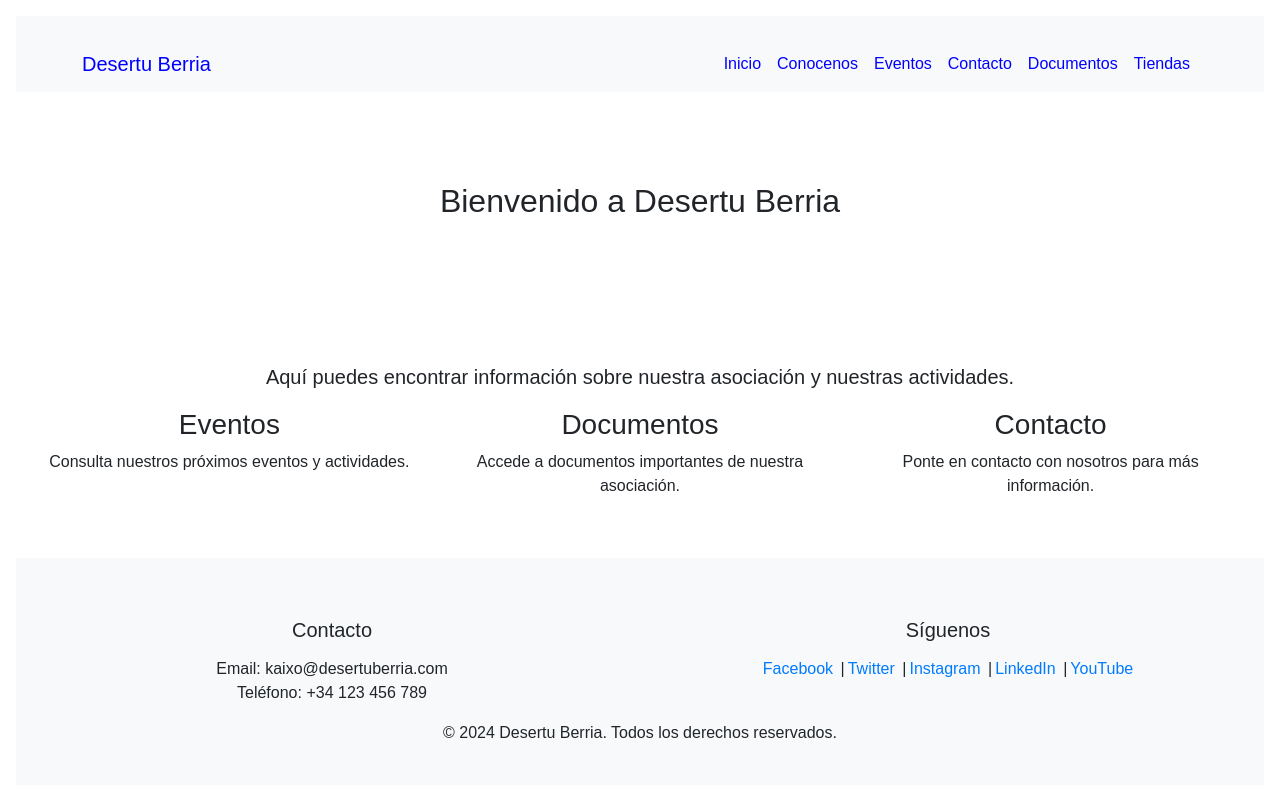
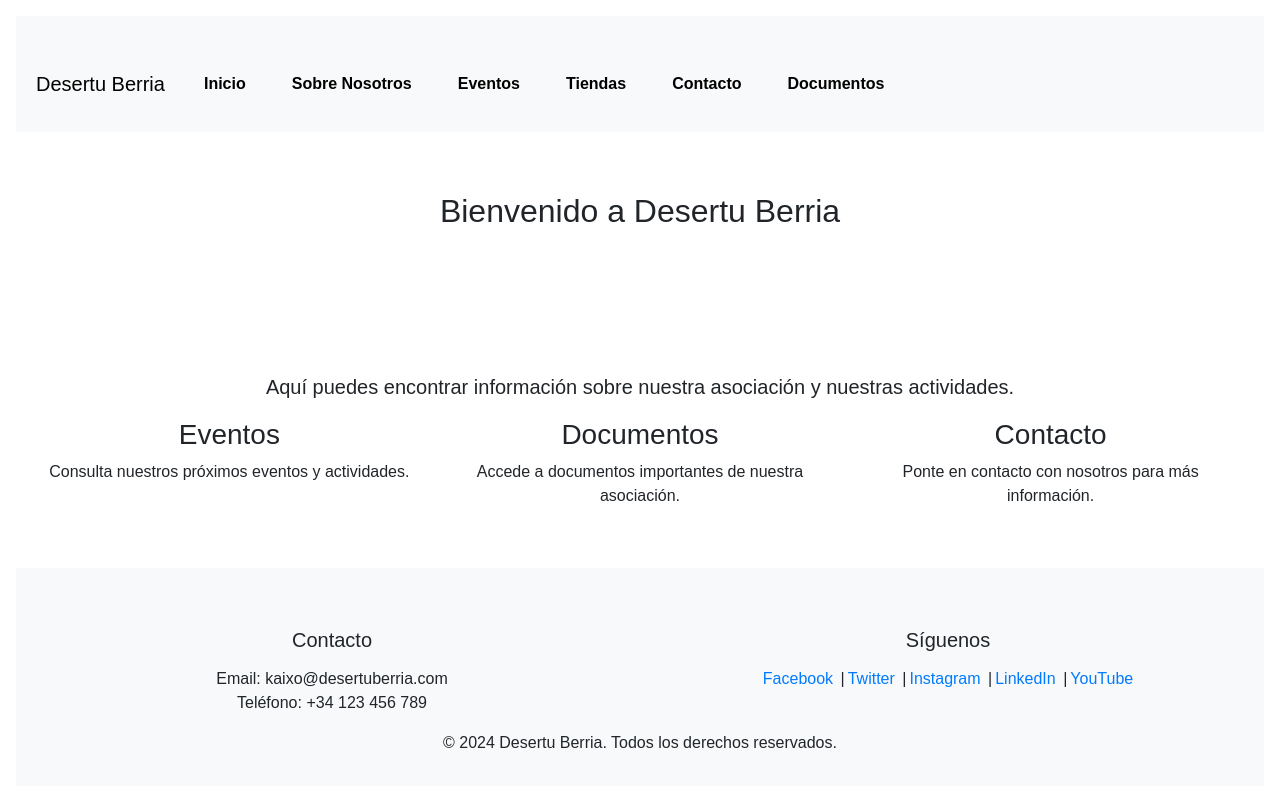
Before and after one commit to vickypineli/desertu.react, a React (Vite) app: page / in a window 1280 px wide. Shown: the top 786 px of the page. Built offline with nearby package versions, Linux system fonts and the light colour scheme.

Commit message:
correcciones en .navbar-toggler-icon

```diff
--- a/src/components/header/Header.css
+++ b/src/components/header/Header.css
@@ -1,20 +1,137 @@
-/* src/components/header/Header.css */
-.header {
-  margin-bottom: 50px; /* Espacio inferior para separar del contenido */
+/* Estilos generales del navbar */
+.navbar {
+  position: relative;
+  z-index: 1000;
+  width: 100%; /* Asegurar que ocupe todo el ancho */
 }
 
-.navbar {
-  background-color: #007bff; /* Color de fondo de la barra de navegación */
+/* Eliminar borde y contorno del botón */
+.navbar-toggler {
+  border: none;
+  outline: none;
+  cursor: pointer;
+  position: relative;
+  width: 30px;
+  height: 24px;
+  display: flex;
+  justify-content: center;
+  align-items: center;
+  padding: 0;
+  background-color: trnsparent; /* Evitar fondo predeterminado */
+  /* background-color: none; */
 }
 
-.navbar-brand,
+/* Evitar el borde o la sombra cuando se hace clic */
+.navbar-toggler:focus,
+.navbar-toggler:active,
+.navbar-toggler:focus-visible {
+  outline: none;
+  box-shadow: none; /* Eliminar cualquier sombra o borde */
+}
+
+/* Líneas del icono de hamburguesa */
+.navbar-toggler-icon {
+  width: 30px;
+  height: 4px;
+  background-color: #000;
+  position: relative;
+  transition: all 0.3s ease;
+}
+
+/* Líneas superior e inferior (pseudo-elementos) */
+.navbar-toggler-icon::before,
+.navbar-toggler-icon::after {
+  content: '';
+  width: 30px;
+  height: 4px;
+  background-color: #000;
+  position: absolute;
+  left: 0;
+  transition: all 0.3s ease;
+}
+
+/* Posicionar las líneas superior e inferior */
+.navbar-toggler-icon::before {
+  top: -8px;
+
+
+}
+
+.navbar-toggler-icon::after {
+  top: 8px;
+}
+
+/* Transición a "X" cuando se hace clic en el menú */
+.navbar-toggler.open .navbar-toggler-icon {
+  background-color: transparent; /* Ocultar la línea central */
+  background-size: 0; /* Ocultar la línea central */
+
+}
+
+.navbar-toggler.open .navbar-toggler-icon::before {
+  transform: rotate(45deg);
+  top: 0;
+}
+
+.navbar-toggler.open .navbar-toggler-icon::after {
+  transform: rotate(-45deg);
+  top: 0;
+}
+
+/* Menú desplegable */
+.sliding-menu {
+  max-height: 0;
+  overflow: hidden;
+  transition: max-height 0.5s ease-in-out; /* Suave deslizamiento */
+}
+
+.sliding-menu.show {
+  max-height: 500px; /* Ajusta este valor según el tamaño del menú */
+}
+
+/* Estilos de los elementos dentro del menú */
+.navbar-nav {
+  padding-left: 0;
+  margin-bottom: 0;
+  list-style: none;
+  text-align: center; /* Centrar los enlaces en pantallas pequeñas */
+}
+
+.nav-item {
+  margin: 10px 0; /* Añadir espacio entre los enlaces */
+}
+
 .nav-link {
-  color: blue; /* Color del texto de los enlaces */
+  color: #000;
+  text-decoration: none;
+  font-weight: bold;
 }
 
 .nav-link:hover {
-  color: red; /* Color del texto al pasar el mouse */
-  font-weight: bold;
-  text-decoration: underline;
+  color: #555; /* Cambiar el color cuando el cursor pase por encima */
+}
 
+/* Evitar el deslizamiento en pantallas más grandes */
+@media (min-width: 992px) {
+  .sliding-menu {
+    max-height: none; /* Mostrar menú en pantallas grandes */
+    overflow: visible;
+  }
+
+  .navbar-nav {
+    flex-direction: row;
+    justify-content: flex-end;
+  }
+
+  .nav-item {
+    margin: 0 15px;
+  }
+
+  .nav-link {
+    color: #000;
+  }
+
+  .nav-link:hover {
+    color: #555;
+  }
 }
--- a/src/components/header/Header.jsx
+++ b/src/components/header/Header.jsx
@@ -1,27 +1,44 @@
 // src/components/header/Header.jsx
-// import React from 'react';
+import { useState } from 'react';
 import { Link } from 'react-router-dom';
-import './Header.css'; // Importa los estilos del componente
+import './Header.css'; // Asegúrate de importar tus estilos
 
-function Header() {
+const Header = () => {
+  const [isOpen, setIsOpen] = useState(false); // Estado para manejar la visibilidad del menú
+
+  const toggleMenu = () => {
+    setIsOpen(!isOpen); // Cambiar el estado de apertura/cierre del menú
+  };
+
   return (
-    <header className="header">
     <nav className="navbar navbar-expand-lg navbar-light bg-light">
-        <div className="container">
+      <div className="container-fluid">
         <Link className="navbar-brand" to="/">Desertu Berria</Link>
-          <button className="navbar-toggler" type="button" data-bs-toggle="collapse" data-bs-target="#navbarNav" aria-controls="navbarNav" aria-expanded="false" aria-label="Toggle navigation">
+        {/* Botón de hamburguesa con transformación */}
+        <button
+          className={`navbar-toggler ${isOpen ? 'open' : ''}`}
+          type="button"
+          onClick={toggleMenu}
+          aria-controls="navbarNav"
+          aria-expanded={isOpen}
+          aria-label="Toggle navigation"
+        >
           <span className="navbar-toggler-icon"></span>
         </button>
-          <div className="collapse navbar-collapse" id="navbarNav">
-            <ul className="navbar-nav ms-auto"> {/* Alinea los enlaces a la derecha */}
+        {/* Menú con animación de deslizamiento */}
+        <div className={`navbar-collapse sliding-menu ${isOpen ? 'show' : ''}`} id="navbarNav">
+          <ul className="navbar-nav">
             <li className="nav-item">
               <Link className="nav-link" to="/">Inicio</Link>
             </li>
             <li className="nav-item">
-                <Link className="nav-link" to="/about">Conocenos</Link>
+              <Link className="nav-link" to="/about">Sobre Nosotros</Link>
             </li>
             <li className="nav-item">
               <Link className="nav-link" to="/events">Eventos</Link>
+            </li>
+            <li className="nav-item">
+              <Link className="nav-link" to="/stores">Tiendas</Link>
             </li>
             <li className="nav-item">
               <Link className="nav-link" to="/contact">Contacto</Link>
@@ -29,16 +46,11 @@ function Header() {
             <li className="nav-item">
               <Link className="nav-link" to="/documents">Documentos</Link>
             </li>
-              <li className="nav-item">
-                <Link className="nav-link" to="/stores">Tiendas</Link>
-              </li>
-
           </ul>
         </div>
       </div>
     </nav>
-    </header>
   );
-}
+};
 
 export default Header;
```
Lines whose indentation alone changed are shown as unchanged.
